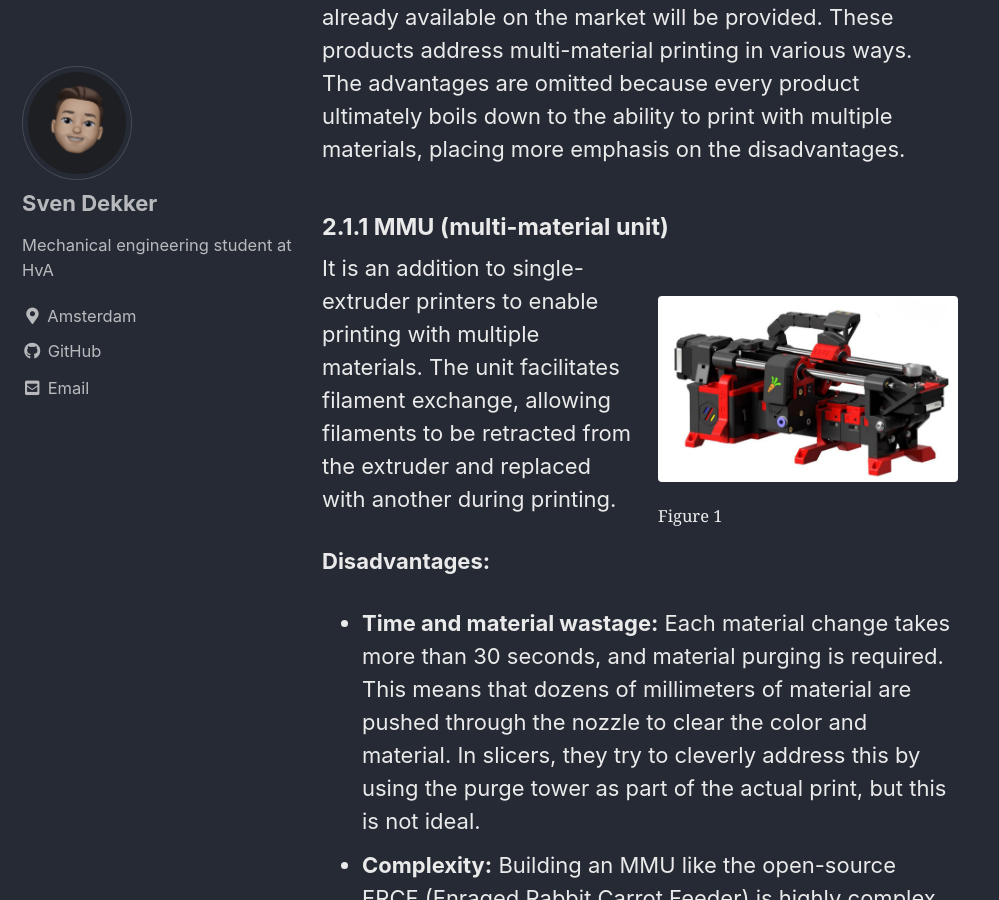
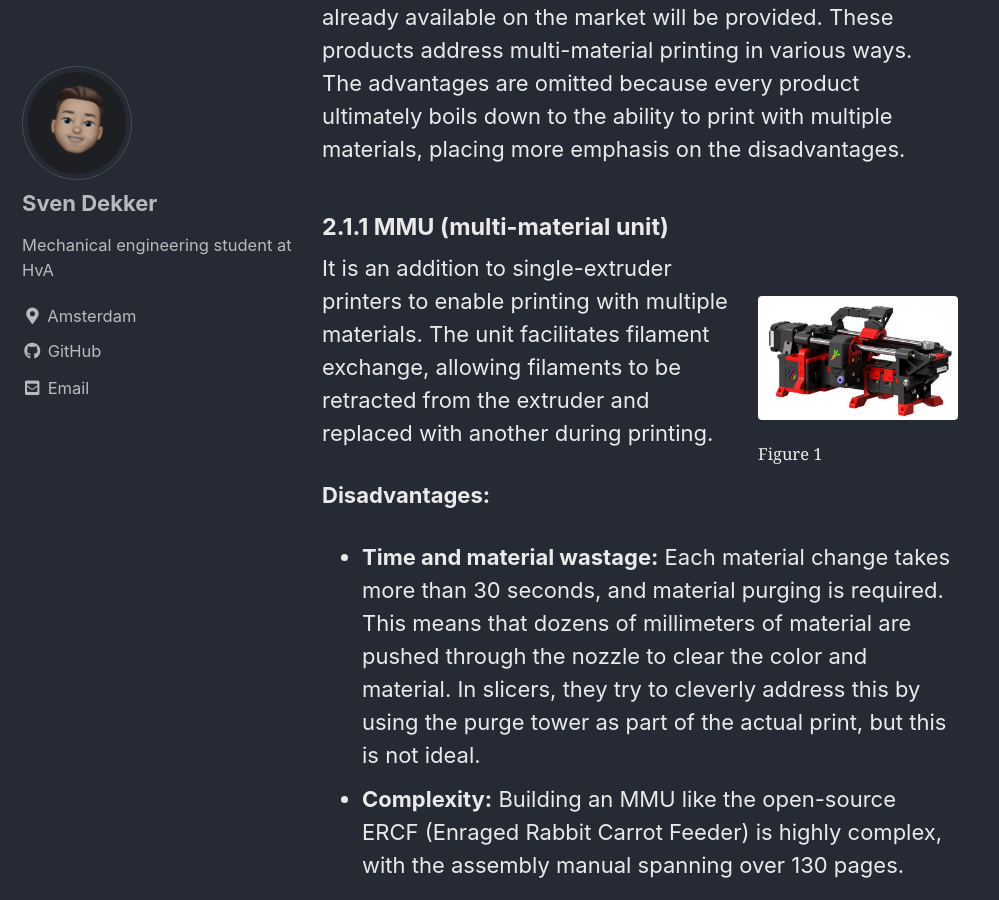
Before and after one commit to ProjectPhase/SvenDekker, a Jekyll site: the page built from _posts/Multi-material 3D printing/2023-09-15-plan-of-approach.md, in a window 1280 px wide and 900 px high, scrolled down 2778 px. Shown: the whole window, without its empty margins (0-999 px from the left). Built offline with Jekyll 4.4.1, drawn with Linux system fonts in a browser that asks for light colours; cached includes are drawn as plain includes.

Commit message:
Image check

```diff
--- a/_posts/Multi-material 3D printing/2023-09-15-plan-of-approach.md
+++ b/_posts/Multi-material 3D printing/2023-09-15-plan-of-approach.md
@@ -60,7 +60,7 @@ To clarify the problem statement, an explanation of what is already available on
 
 #### 2.1.1 MMU (multi-material unit)
 
-<figure style="width: 300px" class="align-right">
+<figure style="width: 200px" class="align-right">
   <img src="{{ site.url }}{{ site.baseurl }}/assets/Images/Plan of Approach/MMU.png" alt="">
   <figcaption>Figure 1</figcaption>
 </figure>
```
Also changed, not shown: 1 other file.
